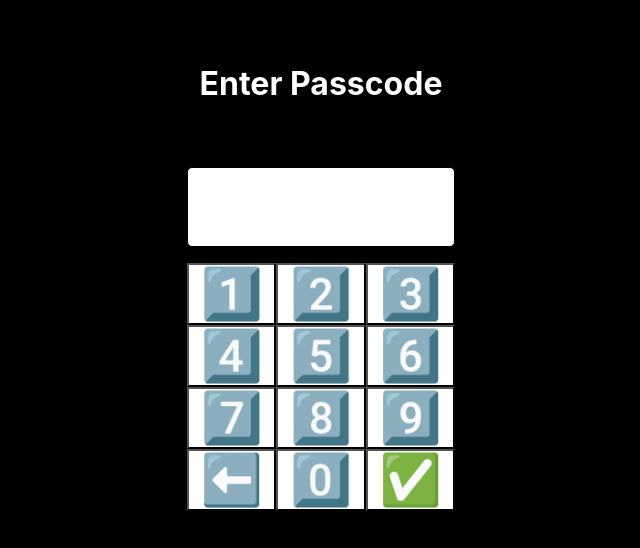
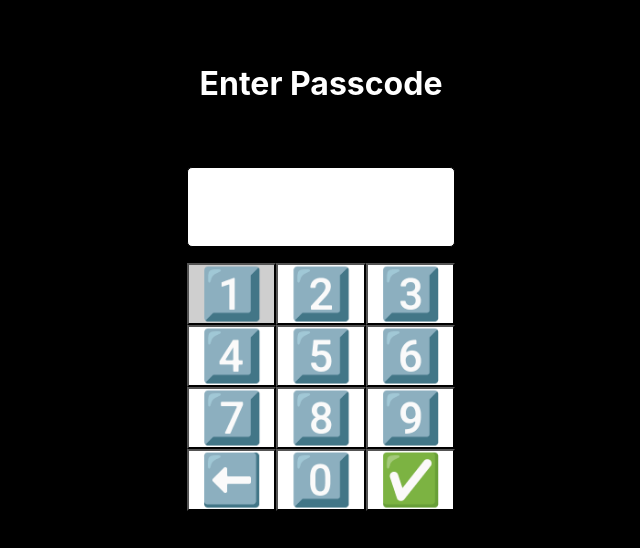
Before and after one commit to stolomeo/iKeypad, a React (Create React App) app: page / in a window 1280 px wide. In both pictures the pointer is over the button "1️⃣". Shown: the top 548 px of the page, without its empty margins (319-959 px from the left). Built offline with nearby package versions, Linux system fonts and the light colour scheme.

Commit message:
apply bg on hover

```diff
--- a/src/App.css
+++ b/src/App.css
@@ -35,3 +35,7 @@
   font-size: 50px;
   background-color: white;
 }
+.keypad-btn:hover {
+  background-color: hsla(0, 0%, 100%, 0.81);
+  cursor: pointer;
+}
```
